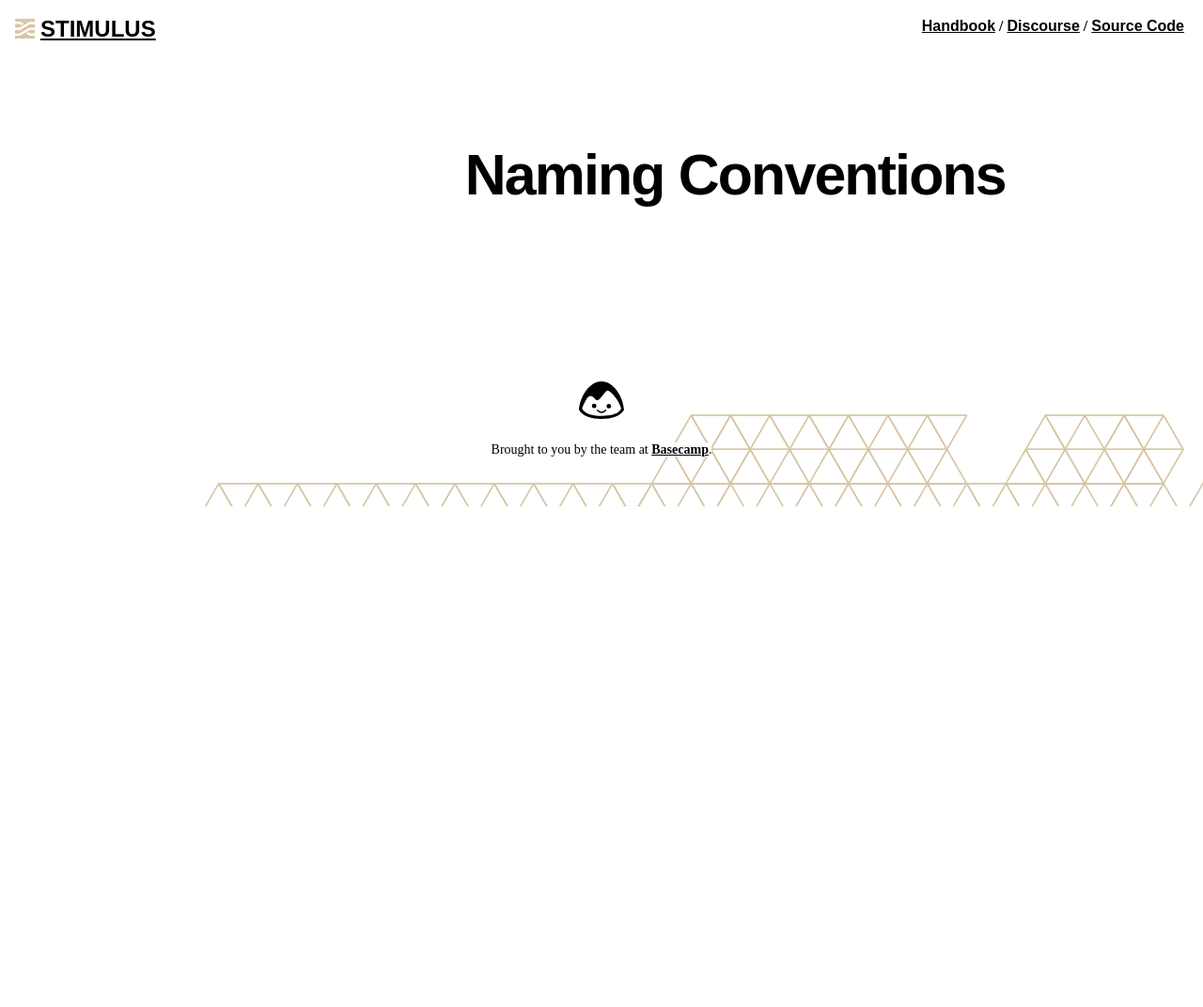
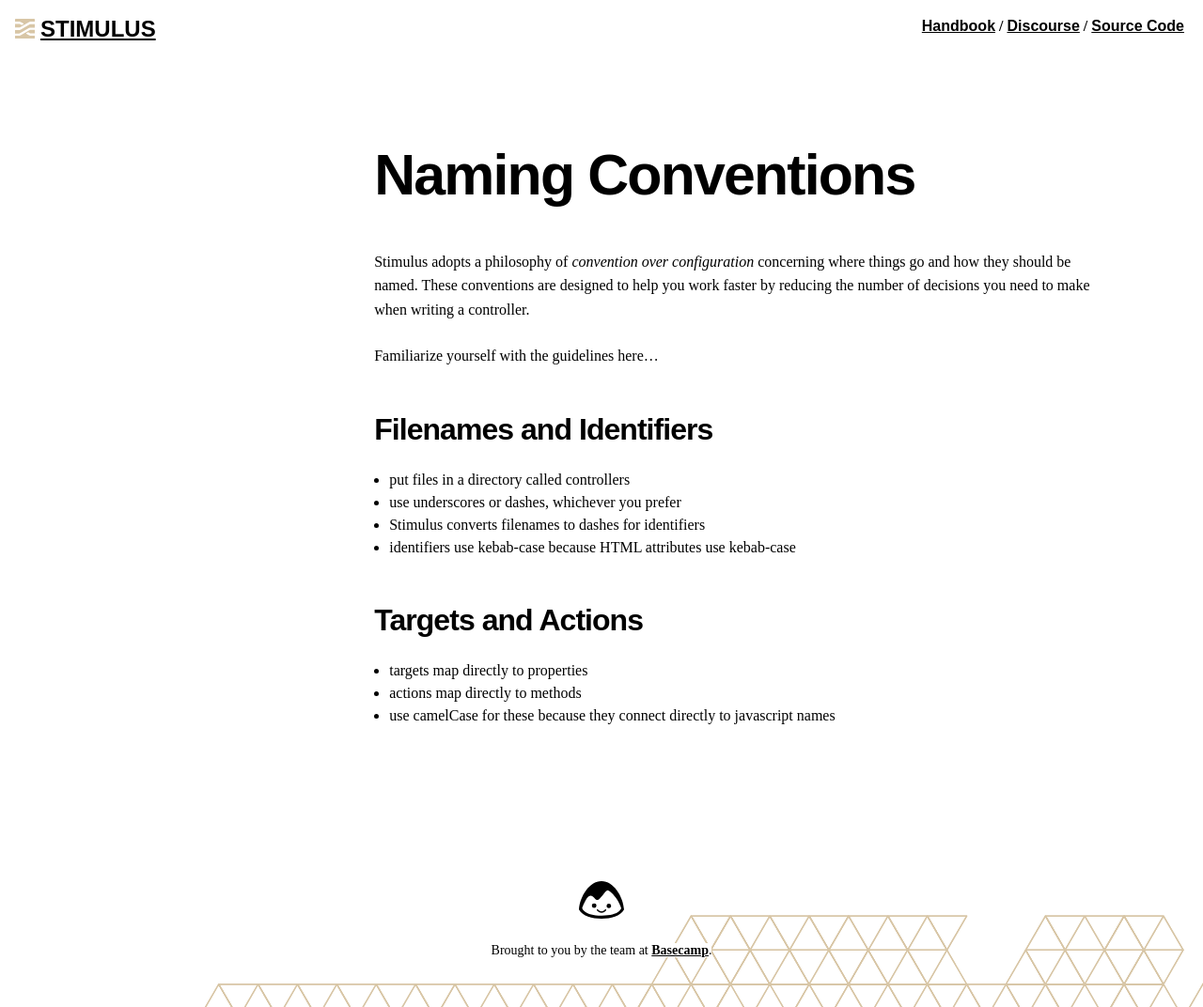
Before and after one commit to hotwired/stimulus-site, a Jekyll site: the page built from _handbook/aa_naming_conventions.md, in a window 1280 px wide. Shown: the whole page at 94% size. Built offline with Jekyll 4.4.1, drawn with Linux system fonts in a browser that asks for light colours; some web fonts are replaced; comment, search, counter and statistics services are not loaded; before the commit the page ends 900 px from its top, so only the background shows below that.

Commit message:
WIP from February

```diff
--- a/_handbook/aa_naming_conventions.md
+++ b/_handbook/aa_naming_conventions.md
@@ -5,3 +5,20 @@
 ---
 
 # Naming Conventions
+
+Stimulus adopts a philosophy of _convention over configuration_ concerning where things go and how they should be named. These conventions are designed to help you work faster by reducing the number of decisions you need to make when writing a controller.
+
+Familiarize yourself with the guidelines here…
+
+## Filenames and Identifiers
+
+- put files in a directory called controllers
+- use underscores or dashes, whichever you prefer
+- Stimulus converts filenames to dashes for identifiers
+- identifiers use kebab-case because HTML attributes use kebab-case
+
+## Targets and Actions
+
+- targets map directly to properties
+- actions map directly to methods
+- use camelCase for these because they connect directly to javascript names
```
Also changed, not shown: _handbook/ab_descriptor_syntax.md (deleted, +0 -7 lines), _handbook/ab_syntax_reference.md (added, +7 -0 lines).
